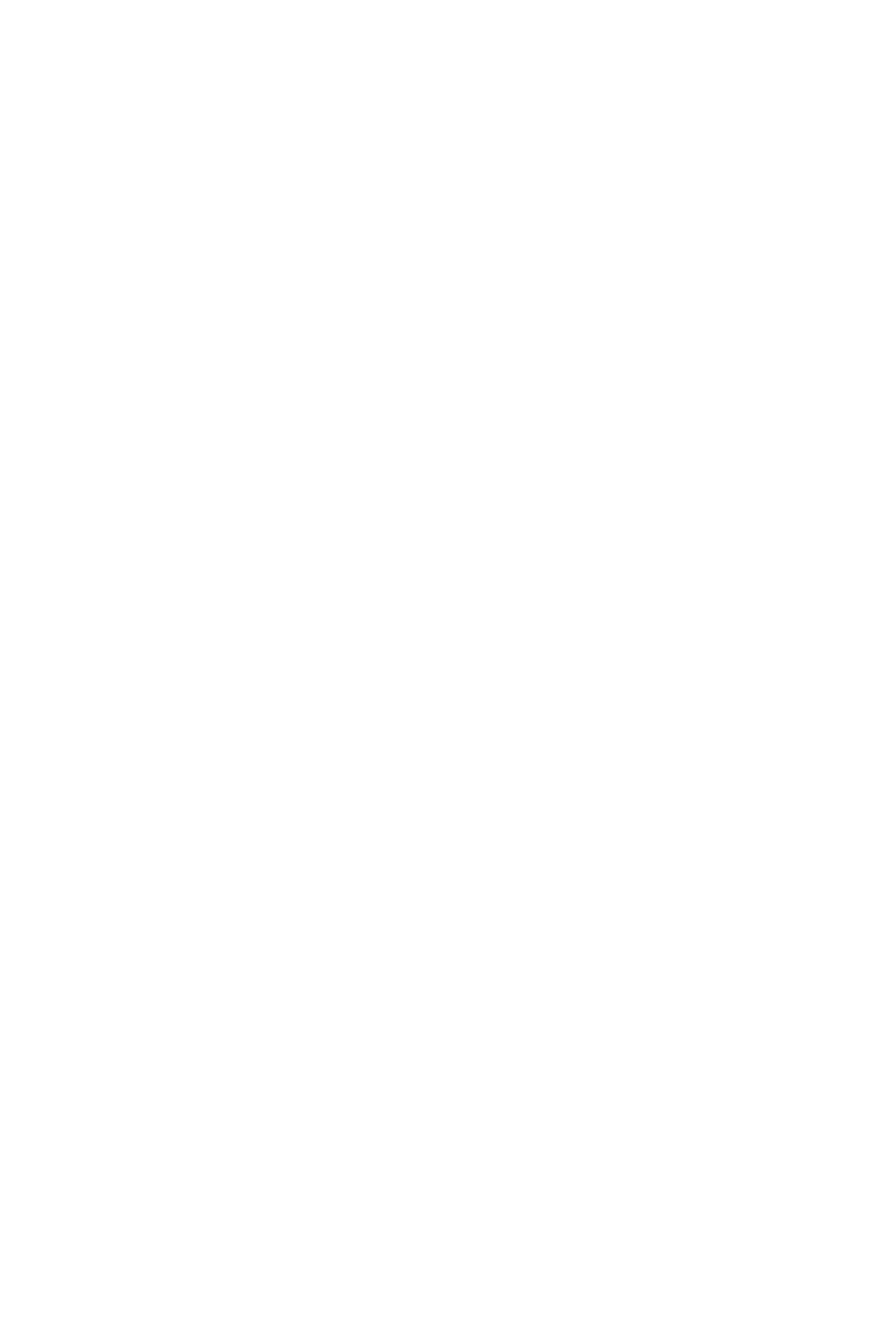
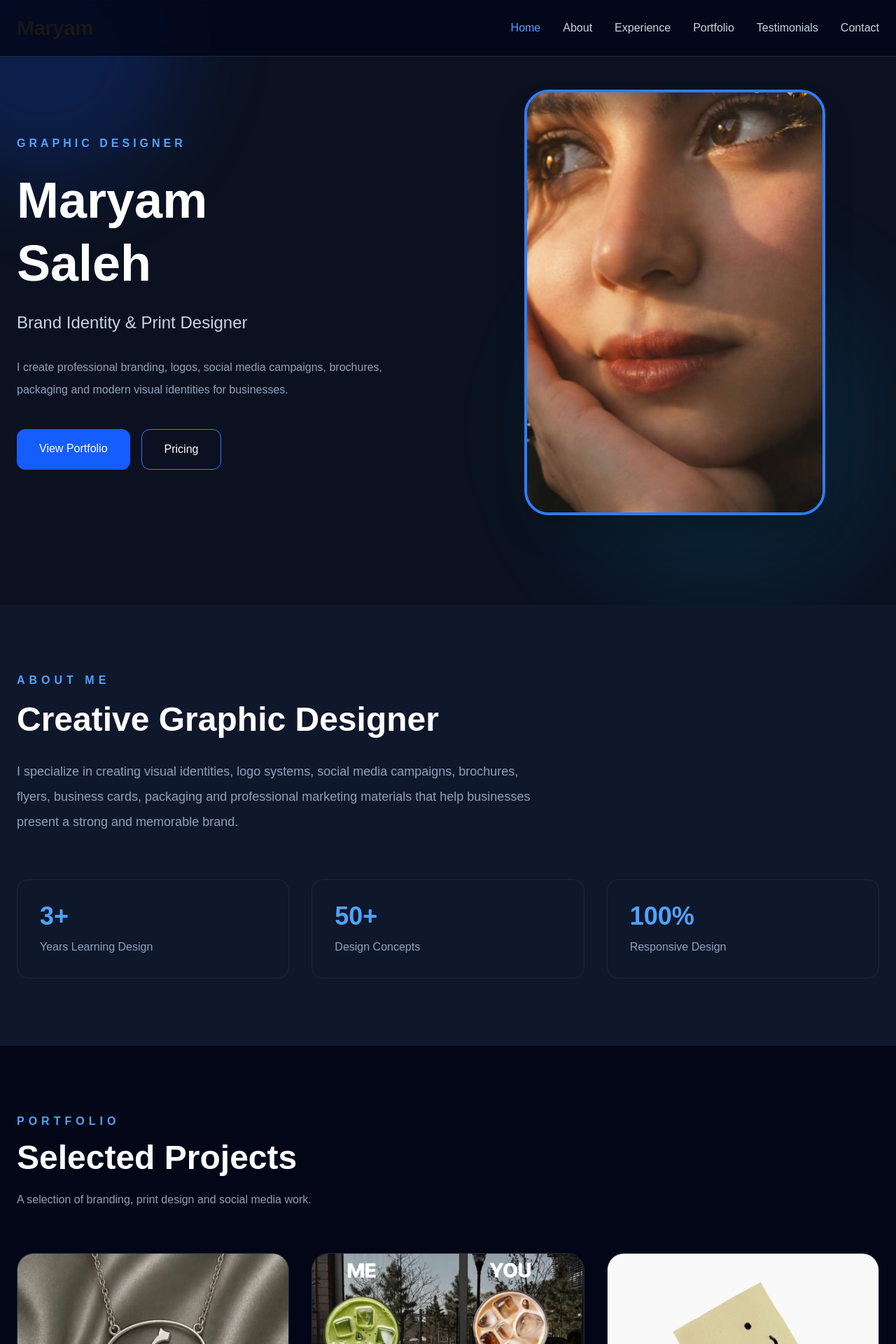
Before and after one commit to maryamsalhmahdy20-crypto/my-portfolio, a Next.js app: page / in a window 1280 px wide. Shown: the top 1920 px of the page at 70% size. Before the commit the page ends 800 px from the top, so only its background shows below. Built offline with nearby package versions, Linux system fonts and the light colour scheme; no server answers; the database is empty.

Commit message:
Fix: Add missing components to home page

```diff
--- a/app/page.tsx
+++ b/app/page.tsx
@@ -1,7 +1,19 @@
+import Hero from "@/components/Hero";
+import About from "@/components/About";
+import Projects from "@/components/Projects";
+import Testimonials from "@/components/Testimonials";
+import Navbar from "@/components/Navbar";
+import Footer from "@/components/Footer";
+
 export default function Home() {
   return (
-    <h1 style={{color:"white",padding:"40px"}}>
-      TEST
-    </h1>
+    <>
+      <Navbar />
+      <Hero />
+      <About />
+      <Projects />
+      <Testimonials />
+      <Footer />
+    </>
   );
 }
```
